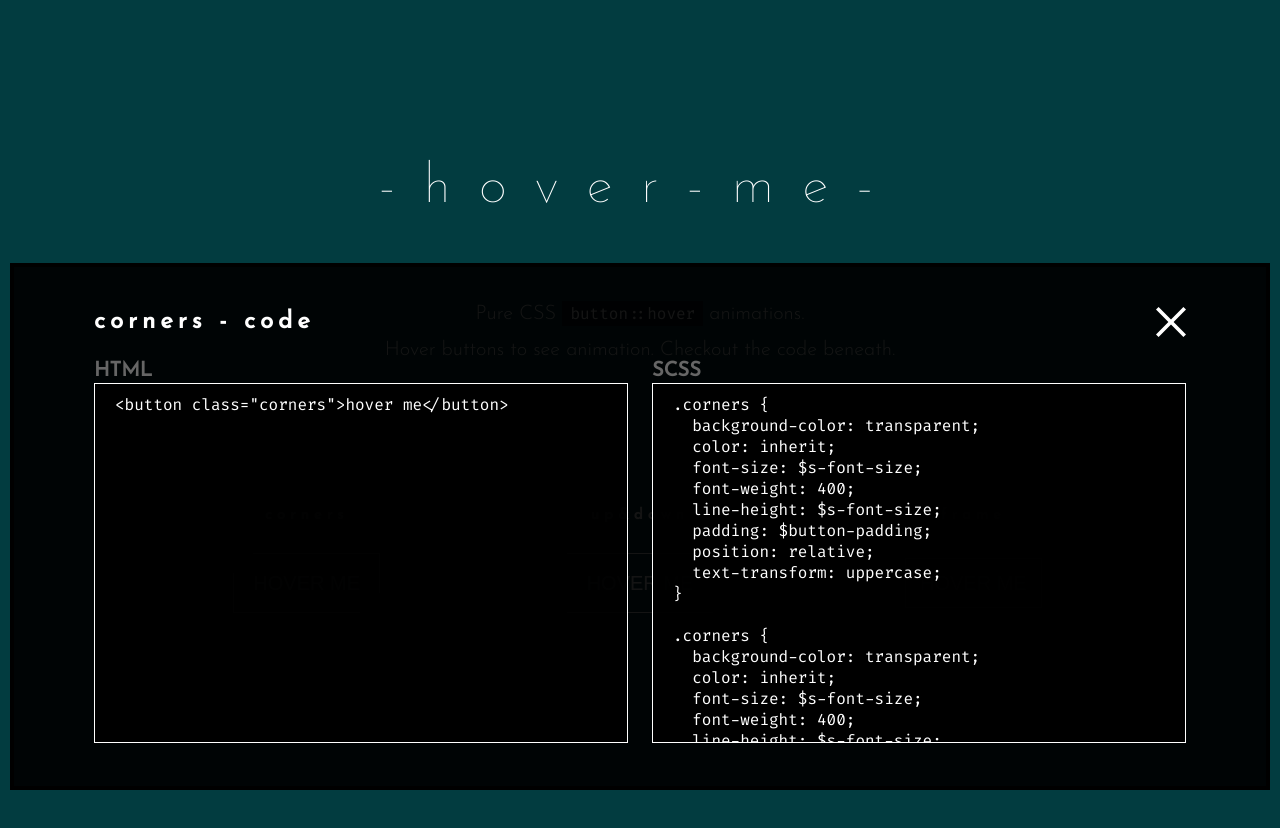
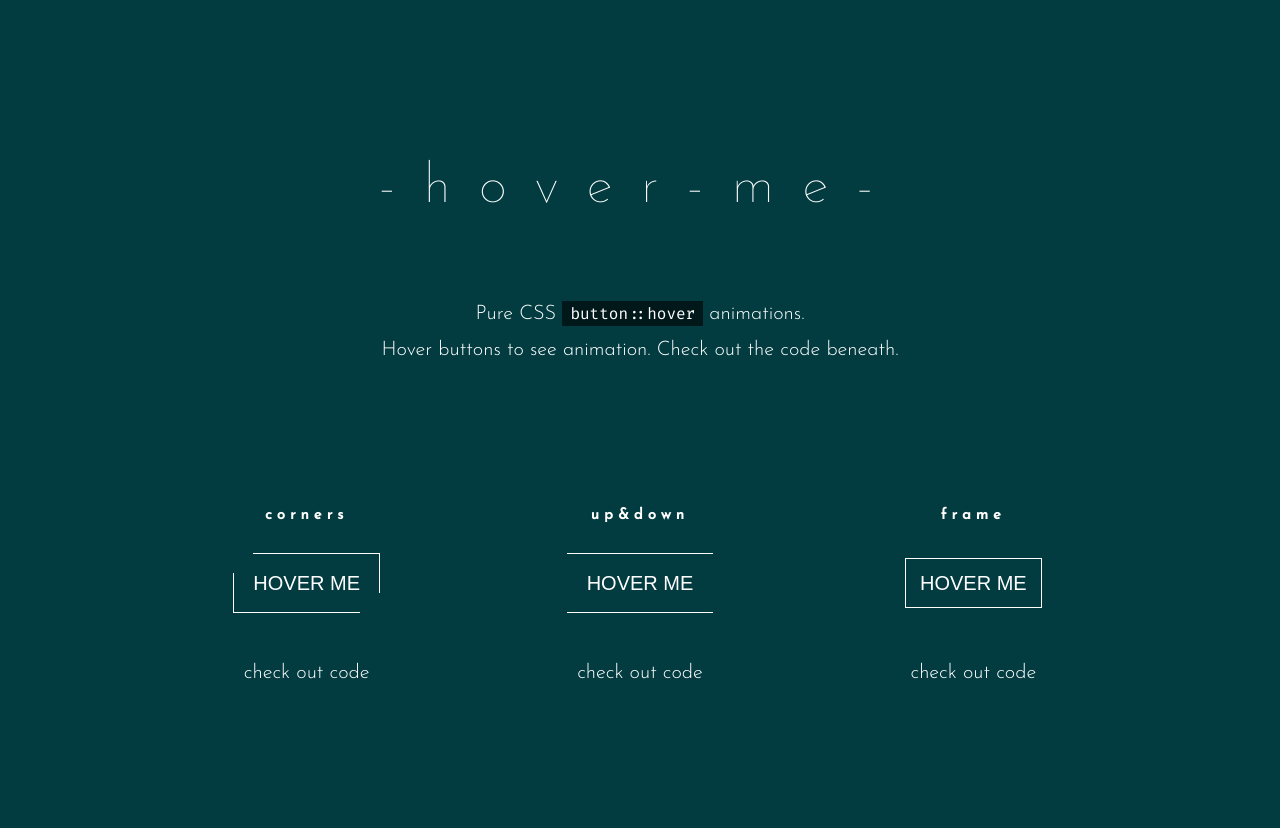
Before and after one commit to marta-kapolka/hover-me, a website built with webpack: page src/pages/index.html in a window 1280 px wide. Before the commit the page ends 800 px from the top, so only its background shows below. Built offline with nearby package versions, Linux system fonts and the light colour scheme.

Commit message:
feat: add code button, set event listeners, make code box open and close

```diff
--- /dev/null
+++ b/src/js/code-box.js
@@ -0,0 +1,22 @@
+const codeBox = document.querySelector(".code-box--js");
+const codeBoxName = document.querySelector(".code-header--name");
+const codeBoxHtml = document.querySelector(".code-html--js");
+const codeBoxScss = document.querySelector(".code-scss--js");
+const codeBoxClose = document.querySelector(".code-box-close-button--js");
+
+const openCodeBox = (e) => {
+  codeBox.classList.remove("hidden");
+  codeBoxName.innerHTML = e.target.getAttribute("data-name");
+  codeBoxHtml.innerHTML = e.target.getAttribute("data-html-code");
+  codeBoxScss.innerHTML = e.target.getAttribute("data-scss-code");
+  codeBoxClose.addEventListener("click", closeCodeBox);
+};
+
+const closeCodeBox = () => {
+  codeBox.classList.add("hidden");
+  codeBoxClose.removeEventListener("click", closeCodeBox);
+};
+
+document
+  .querySelectorAll(".button--code")
+  .forEach((button) => button.addEventListener("click", openCodeBox));
--- a/src/pages/index.html
+++ b/src/pages/index.html
@@ -30,15 +30,74 @@
         animations.
       </p>
       <p class="paragraph">
-        Hover buttons to see animation. Checkout the code beneath.
+        Hover buttons to see animation. Check out the code beneath.
       </p>
       <section class="l-buttons-container">
         <article class="button-container">
           <h2 class="button-title">corners</h2>
           <button class="button button--corners">hover me</button>
-          <section class="l-code-box code-box--js">
+          <button
+            class="button button--code"
+            data-name="corners"
+            data-html-code='&#60;&zwj;button class="corners"&#62;hover me&#60;&zwj;/button&#62;'
+            data-scss-code=".corners {
+              background-color: transparent;
+              color: inherit;
+              font-size: $s-font-size;
+              font-weight: 400;
+              line-height: $s-font-size;
+              padding: $button-padding;
+              position: relative;
+              text-transform: uppercase;
+            }
+
+            .corners {
+              background-color: transparent;
+              color: inherit;
+              font-size: $s-font-size;
+              font-weight: 400;
+              line-height: $s-font-size;
+              padding: $button-padding;
+              position: relative;
+              text-transform: uppercase;
+            }"
+          >
+            check out code
+          </button>
+        </article>
+        <article class="button-container">
+          <h2 class="button-title">up&down</h2>
+          <button class="button button--up-down">hover me</button>
+          <button
+            class="button button--code"
+            data-name="up&down"
+            data-html-code='&#60;&zwj;button class="up-down"&#62;hover me&#60;&zwj;/button&#62;'
+            data-scss-code="coś innego"
+          >
+            check out code
+          </button>
+        </article>
+        <article class="button-container">
+          <h2 class="button-title">frame</h2>
+          <button class="button button--frame" text-data="hover me">
+            hover me
+          </button>
+          <button
+            class="button button--code"
+            data-name="frame"
+            data-html-code='&#60;&zwj;button class="frame"&#62;hover me&#60;&zwj;/button&#62;'
+            data-scss-code="coś innego"
+          >
+            check out code
+          </button>
+        </article>
+      </section>
+    </main>
+    <section class="l-code-box code-box--js hidden">
       <header class="code-header">
-              <h3 class="code-header--title">corners - code</h3>
+        <h3 class="code-header--title">
+          <span class="code-header--name"></span> - code
+        </h3>
         <button class="code-header--close code-box-close-button--js">
           <span class="visually-hidden">Close code window.</span>
           <svg
@@ -60,60 +119,13 @@
       <div class="l-code-container">
         <article class="code">
           <h4 class="code--language">HTML</h4>
-                <pre class="code--window">
-&#60;button class="corners"&#62;hover me&#60;/button&#62;</pre
-                >
+          <pre class="code--window code-html--js"></pre>
         </article>
         <article class="code">
           <h4 class="code--language">SCSS</h4>
-                <pre class="code--window">
-.corners {
-  background-color: transparent;
-  color: inherit;
-  font-size: $s-font-size;
-  font-weight: 400;
-  line-height: $s-font-size;
-  padding: $button-padding;
-  position: relative;
-  text-transform: uppercase;
-}
-
-.corners {
-  background-color: transparent;
-  color: inherit;
-  font-size: $s-font-size;
-  font-weight: 400;
-  line-height: $s-font-size;
-  padding: $button-padding;
-  position: relative;
-  text-transform: uppercase;
-}</pre
-                >
+          <pre class="code--window code-scss--js"></pre>
         </article>
       </div>
     </section>
-        </article>
-        <article class="button-container">
-          <h2 class="button-title">up&down</h2>
-          <button class="button button--up-down">hover me</button>
-          <section class="code hidden">
-            <h3 class="code--title">code</h3>
-            <code class="code--window">HTML</code>
-            <code class="code--window">CSS</code>
-          </section>
-        </article>
-        <article class="button-container">
-          <h2 class="button-title">frame</h2>
-          <button class="button button--frame" text-data="hover me">
-            hover me
-          </button>
-          <section class="code hidden">
-            <h3 class="code--title">code</h3>
-            <code class="code--window">HTML</code>
-            <code class="code--window">CSS</code>
-          </section>
-        </article>
-      </section>
-    </main>
   </body>
 </html>
--- a/src/scss/abstract/_variables.scss
+++ b/src/scss/abstract/_variables.scss
@@ -1,6 +1,7 @@
 // colors
 $background-color: #023c40;
 $main-color: white;
+$main-color-opposite: black;
 $code-background-color: rgba(0, 0, 0, 0.92);
 $code-language-color: #666666;
 
--- a/src/scss/modules/_button-container.scss
+++ b/src/scss/modules/_button-container.scss
@@ -1,3 +1,6 @@
 .button-container {
+  align-items: center;
+  display: flex;
+  flex-direction: column;
   padding: 8rem;
 }
--- a/src/scss/modules/_button.scss
+++ b/src/scss/modules/_button.scss
@@ -1,6 +1,7 @@
 %button {
   background-color: transparent;
   color: inherit;
+  display: inline;
   font-size: $s-font-size;
   font-weight: 400;
   line-height: $s-font-size;
@@ -31,6 +32,28 @@
 
 .button {
   @extend %button;
+  // ----------------- CODE SHOWING BUTTON -----------------
+  &--code {
+    font-family: $main-font;
+    font-weight: 300;
+    margin-top: 5rem;
+    padding: 1rem;
+    text-transform: lowercase;
+    &::after {
+      background-color: $main-color;
+      content: "";
+      display: block;
+      height: 0.2rem;
+      transition: $button-transition;
+      width: 0;
+    }
+    &:hover {
+      &::after {
+        width: 100%;
+      }
+    }
+  }
+  // ----------------- DECORATIVE BUTTONS -----------------
   // ----------------- BUTTON CORNERS -----------------
   &--corners {
     transition: $button-transition;
--- a/src/scss/states/__states-dir.scss
+++ b/src/scss/states/__states-dir.scss
@@ -1 +1,2 @@
 @import "_hidden.scss";
+@import "_visually-hidden.scss";
--- /dev/null
+++ b/src/scss/states/_visually-hidden.scss
@@ -0,0 +1,3 @@
+.hidden {
+  display: none;
+}
--- a/webpack.common.js
+++ b/webpack.common.js
@@ -5,6 +5,7 @@ module.exports = {
   /* here you can define another js file */
   entry: {
     index: "./src/js/index.js",
+    code: "./src/js/code-box.js",
   },
   output: {
     filename: "[name].[hash:8].js",
@@ -76,7 +77,7 @@ module.exports = {
     new HtmlWebpackPlugin({
       template: "./src/pages/index.html",
       inject: true,
-      chunks: ["index"],
+      chunks: ["index", "code"],
       filename: "index.html",
     }),
   ],
```
Also changed, not shown: 1 other file. Lines whose indentation alone changed are shown as unchanged.
